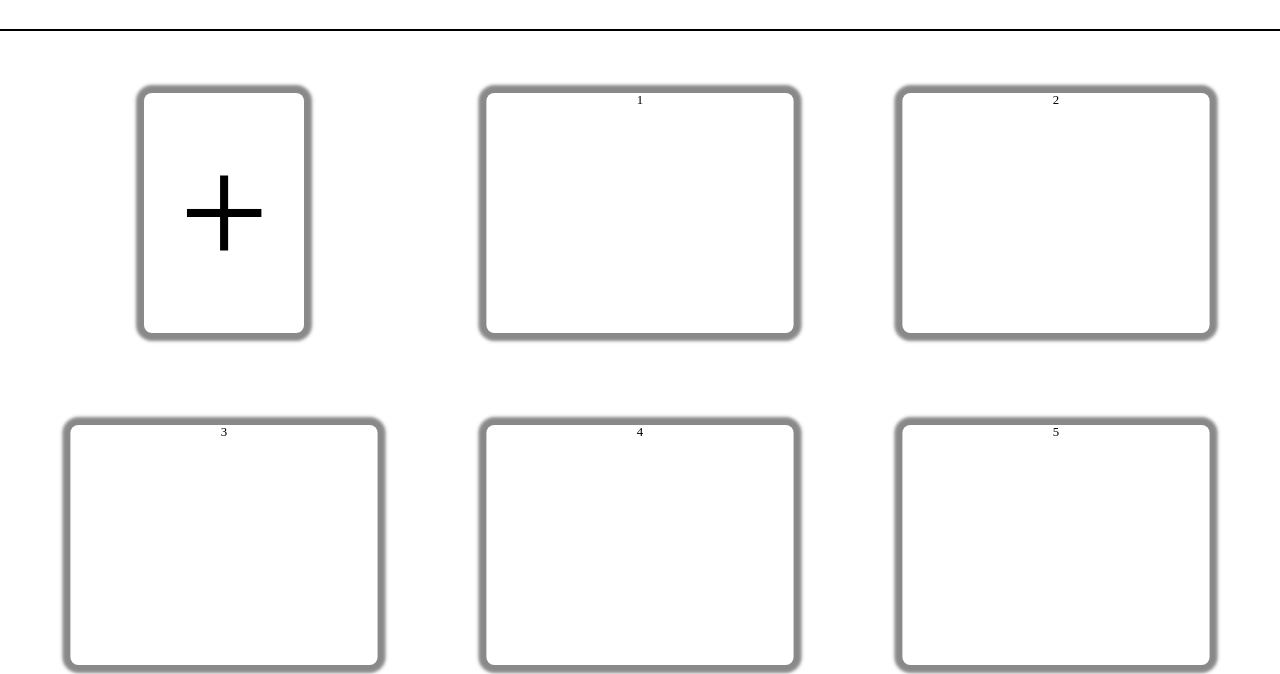
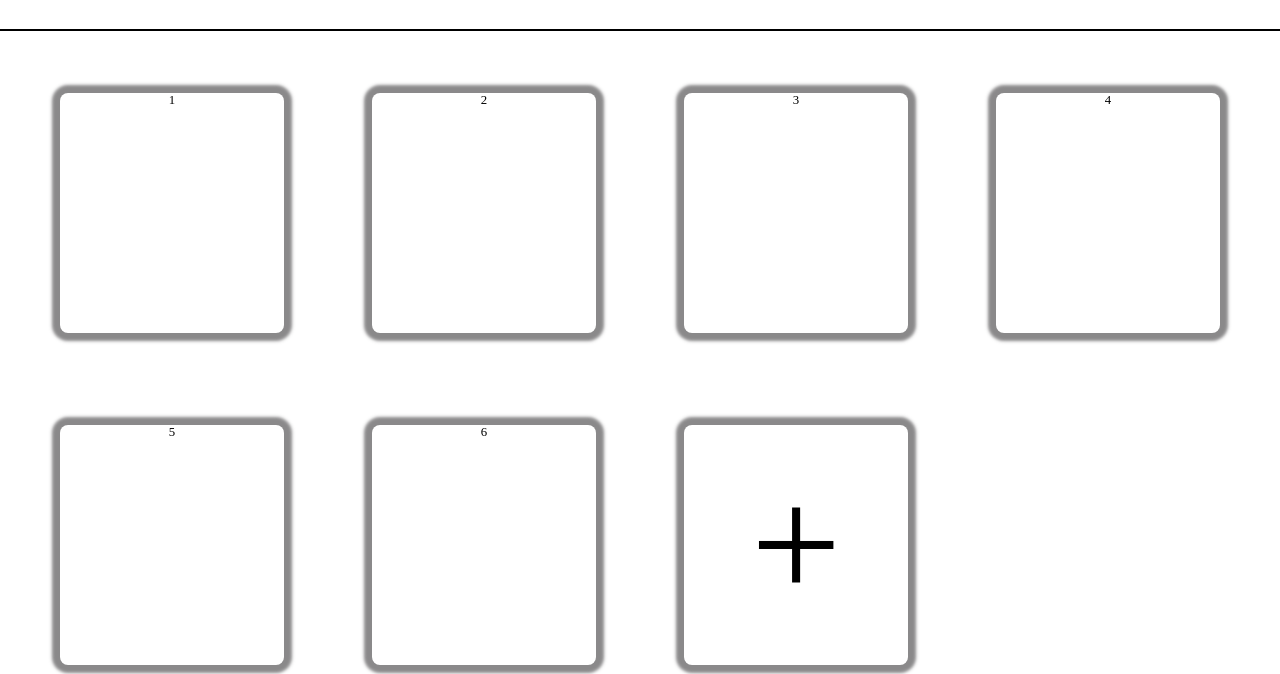
Before and after one commit to Saleh-Jomar/library, a plain HTML site: page index.html in a window 1280 px wide. Shown: the part 126-800 px from the top of the page. Drawn offline with Linux system fonts and the light colour scheme.

Commit message:
Changed the add button size.

```diff
--- a/index.html
+++ b/index.html
@@ -15,15 +15,15 @@
     </header>
     <main>
         <div class="library-container">
-            <div class="add-button">
-                <span class="plus">+</span>
-            </div>
             <div class="book">1</div>
             <div class="book">2</div>
             <div class="book">3</div>
             <div class="book">4</div>
             <div class="book">5</div>
             <div class="book">6</div>
+            <div class="add-button">
+                <span class="plus">+</span>
+            </div>
         </div>
     </main>
 </body>
--- a/style.css
+++ b/style.css
@@ -15,16 +15,16 @@ h1{
 }
 .library-container {
     display: grid;
-    justify-items: center;
-    grid-template-columns: repeat(3,1fr);
+    grid-template-columns: repeat(4,1fr);
     grid-gap: 2rem;
     padding: 2rem;
 }
-.add-button {
-    width: 200px;
+.add-button, .book {
+    width: 100%;
     height: 300px;
     display: grid;
     justify-items: center;
+    justify-self: center;
     box-shadow: 0 0 4px 10px rgb(60 59 60 / 60%);
     border-radius: 10px;
     transform: scale(0.8);
@@ -43,16 +43,6 @@ h1{
 .add-button:hover .plus {
     transform: rotate(90deg) scale(1.1);
 }
-.book {
-    width: 100%;
-    height: 300px;
-    display: grid;
-    justify-items: center;
-    box-shadow: 0 0 4px 10px rgb(60 59 60 / 60%);
-    border-radius: 10px;
-    transform: scale(0.8);
-    transition: all 1s ease;
-}
 .book:hover {
     transform: scale(1);
     cursor: pointer;
```
